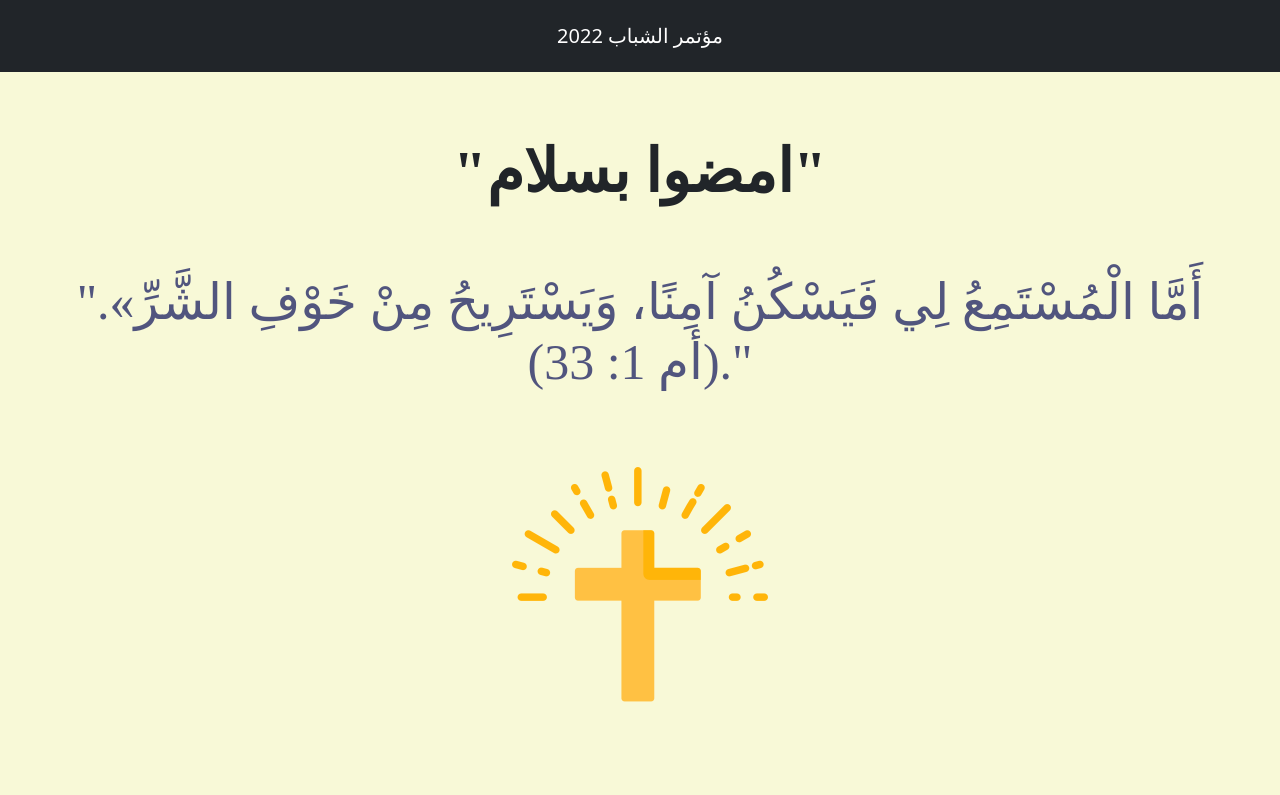
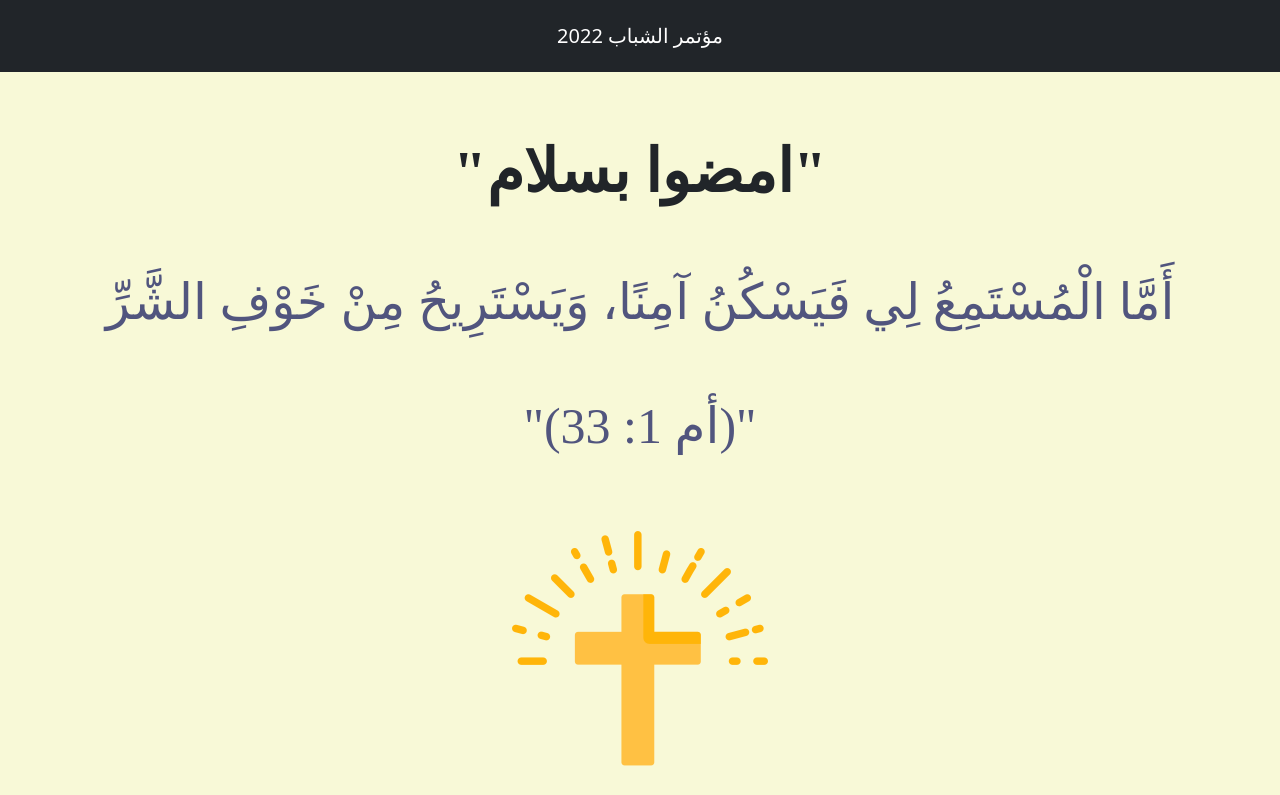
Before and after one commit to AvaEbraamFamily/avaebraam.eg, a plain HTML site: page index2.html in a window 1280 px wide. Shown: the top 795 px of the page. Drawn offline with nearby package versions, Linux system fonts and the light colour scheme; files whose address does not match are found by name; a web font is replaced by a local one.

Commit message:
Update index2.html

```diff
--- a/index2.html
+++ b/index2.html
@@ -23,7 +23,8 @@
       </nav>
 <div>
   <h1 class="H1">"امضوا بسلام"</h1>
-  <h4 class="H2">أَمَّا الْمُسْتَمِعُ لِي فَيَسْكُنُ آمِنًا، وَيَسْتَرِيحُ مِنْ خَوْفِ الشَّرِّ»." (أم 1: 33)."</h4>
+  <h4 class="H2">أَمَّا الْمُسْتَمِعُ لِي فَيَسْكُنُ آمِنًا، وَيَسْتَرِيحُ مِنْ خَوْفِ الشَّرِّ</h4>
+<h4 class="H2">"(أم 1: 33)"</h4>
   <img class="img3" src="D:\Career\Web _ dev\+++\PIC\cross.png" alt="">
 </div>
     <div class="btns d-grid gap-2 col-6 mx-auto">
```
